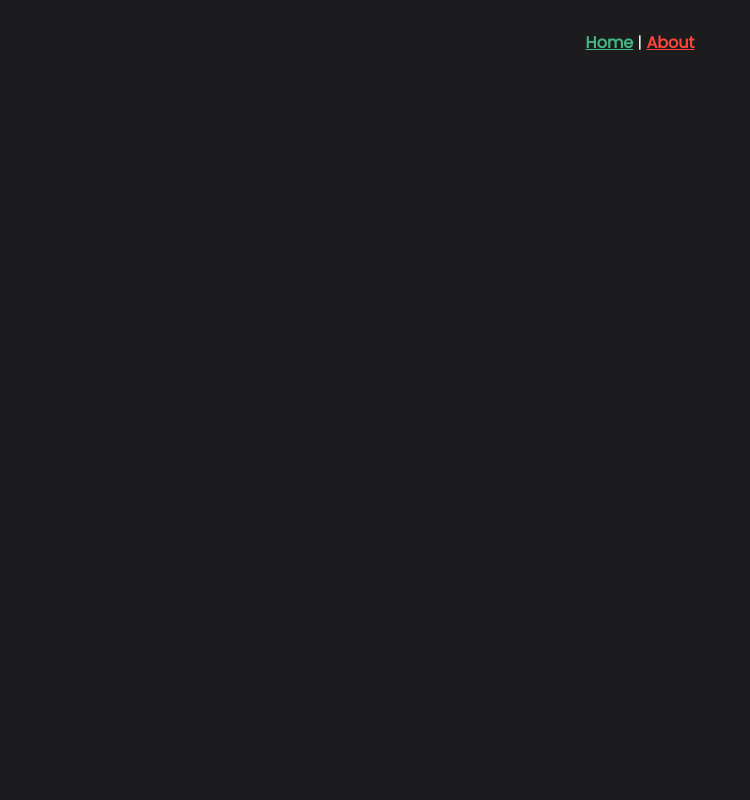
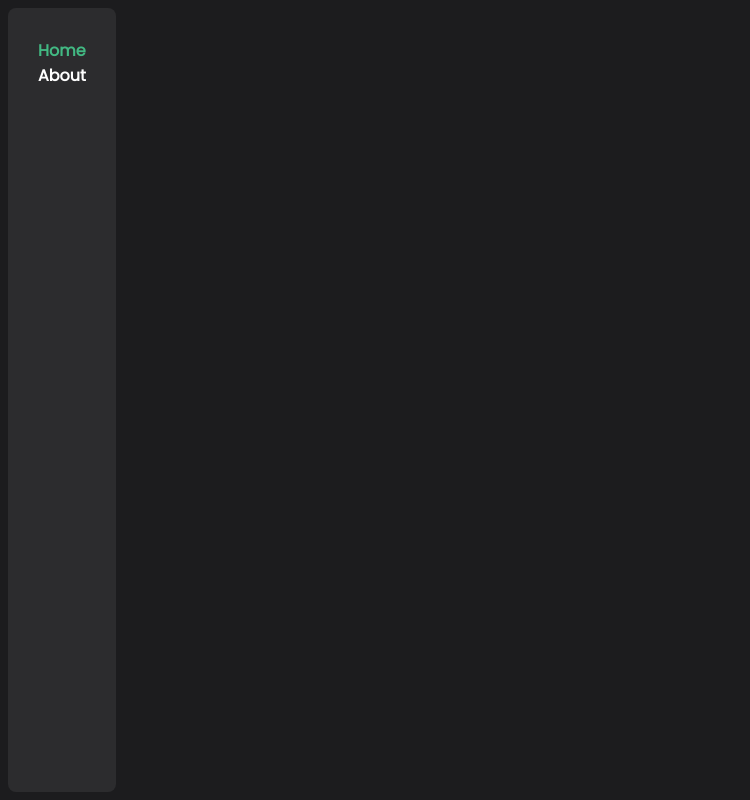
Before and after one commit to Smail/flashcards, a Vue app: page / in a window 1280 px wide. Shown: the whole page, without its empty margins (0-750 px from the left). Built offline with nearby package versions, Linux system fonts and the light colour scheme.

Commit message:
feat: style navbar

```diff
--- a/src/App.vue
+++ b/src/App.vue
@@ -1,6 +1,6 @@
 <template>
   <nav>
-    <router-link to="/">Home</router-link> |
+    <router-link to="/">Home</router-link>
     <router-link to="/about">About</router-link>
   </nav>
   <router-view />
@@ -12,6 +12,7 @@
 
 :root {
   /* https://developer.apple.com/design/human-interface-guidelines/foundations/color/#specifications */
+  --apple-gray-5-dark: rgb(44, 44, 46);
   --apple-gray-6-dark: rgb(28, 28, 30);
   --apple-blue-dark: rgb(10, 132, 255);
   --apple-red-dark: rgb(255, 69, 58);
@@ -35,16 +36,25 @@ body {
   font-family: Poppins, Helvetica, Arial, sans-serif;
   text-align: center;
   display: flex;
-  flex-direction: column;
+  flex-direction: row;
+
+  height: 100vh;
 }
 
 nav {
   padding: 30px;
+  display: flex;
+  flex-direction: column;
+  align-items: flex-start;
+  background-color: var(--apple-gray-5-dark);
+  border-radius: 0.5em;
+  margin: 0.5em;
 }
 
 nav a {
   font-weight: bold;
-  color: var(--apple-red-dark);
+  color: var(--font-color);
+  text-decoration: none;
 }
 
 nav a.router-link-exact-active {
```
